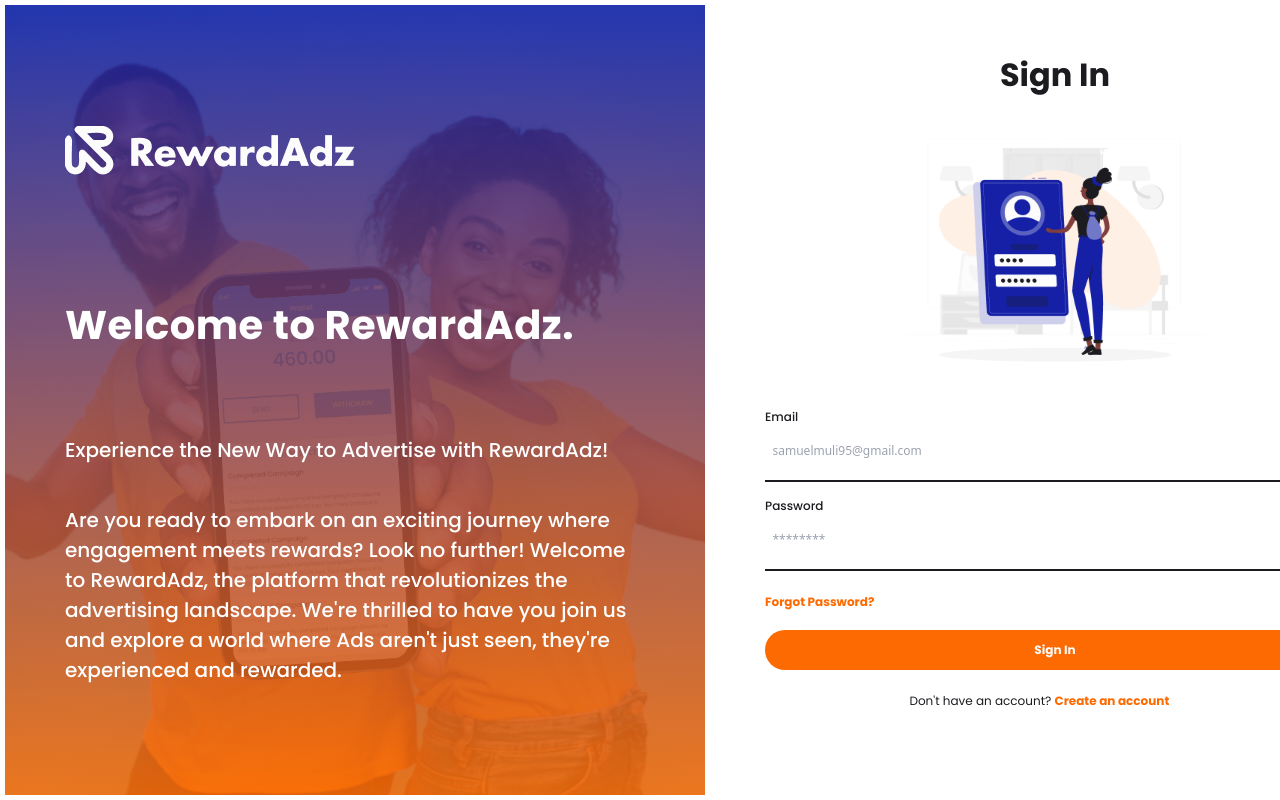
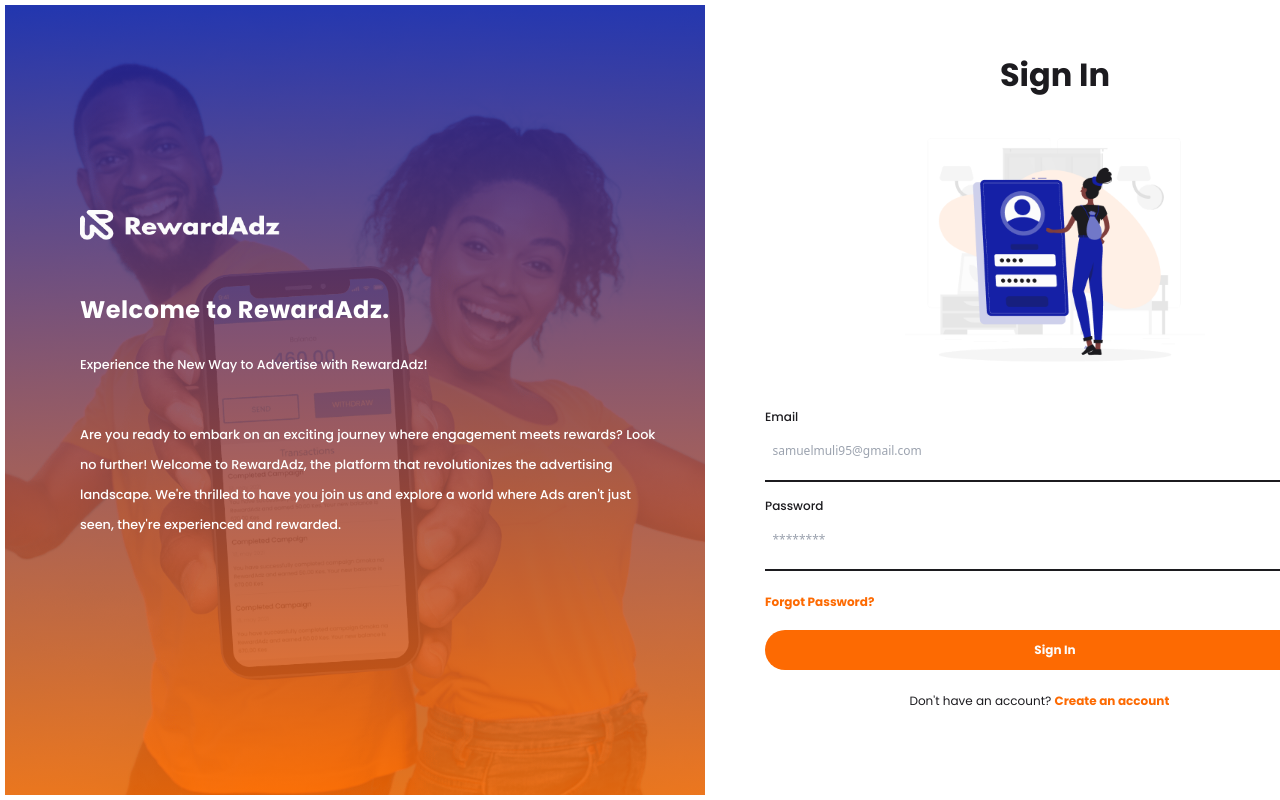
Before and after one commit to Samstar10/Adz, an Angular app: page / in a window 1280 px wide. Shown: the top 800 px of the page. Built offline with nearby package versions, Linux system fonts and the light colour scheme.

Commit message:
Add styles on login page

```diff
--- a/src/app/login/login.component.css
+++ b/src/app/login/login.component.css
@@ -87,6 +87,8 @@
     flex-direction: column;
     justify-content: center;
     align-items: left;
+    width: 580px;
+    height: 449px;
 }
 
 .description-description{
@@ -96,7 +98,7 @@
     font-weight: 500;
     font-size: 1.25rem;
     line-height: 30px;
-    margin-top: 80px;
+    margin-top: 40px;
 }
 
 .description-text-1 {
@@ -256,6 +258,51 @@
         box-sizing: border-box;
     }
 
+    .description-text-container{
+        max-width: 580px;
+        margin: 0 auto;
+        padding: 15px;
+        display: flex;
+        flex-direction: column;
+        justify-content: center;
+        height: auto;
+        /* overflow: hidden; */
+    }
+
+    .description-container{
+        display: flex;
+        flex-direction: column;
+        justify-content: center;
+        align-items: center
+    }
+
+    .description-title{
+        font-size: calc(2rem - 0.2rem);
+    }
+
+    .description-description, .description-text-1, .description-text-2{
+        font-size: calc(1rem - 0.2rem);
+    }
+
+    .description-text-2{
+        margin-top: 10px;
+    }
+
+    .logo{
+        width: 200px;
+        height: 30px;
+    }
+
+    .description-title{
+        font-size: 1.5rem;
+        margin-top: 40px;
+    }
+
+    .description-description{
+        font-size: 1rem;
+        margin-top: 10px;
+    }
+
     .sign-in-title {
         font-size: 2rem;
     }
--- a/src/app/login/login.component.html
+++ b/src/app/login/login.component.html
@@ -5,7 +5,7 @@
             <h2 class="description-title">Welcome to RewardAdz.</h2>
             <div class="description-description">
                 <p class="description-text-1">Experience the New Way to Advertise with RewardAdz!</p>
-                <p>Are you ready to embark on an exciting journey where engagement meets rewards? Look no further! Welcome to RewardAdz, the platform that revolutionizes the advertising landscape. We're thrilled to have you join us and explore a world where Ads aren't just seen, they're experienced and rewarded.</p>
+                <p class="description-text-2">Are you ready to embark on an exciting journey where engagement meets rewards? Look no further! Welcome to RewardAdz, the platform that revolutionizes the advertising landscape. We're thrilled to have you join us and explore a world where Ads aren't just seen, they're experienced and rewarded.</p>
             </div>
         </div>
     </div>
```
